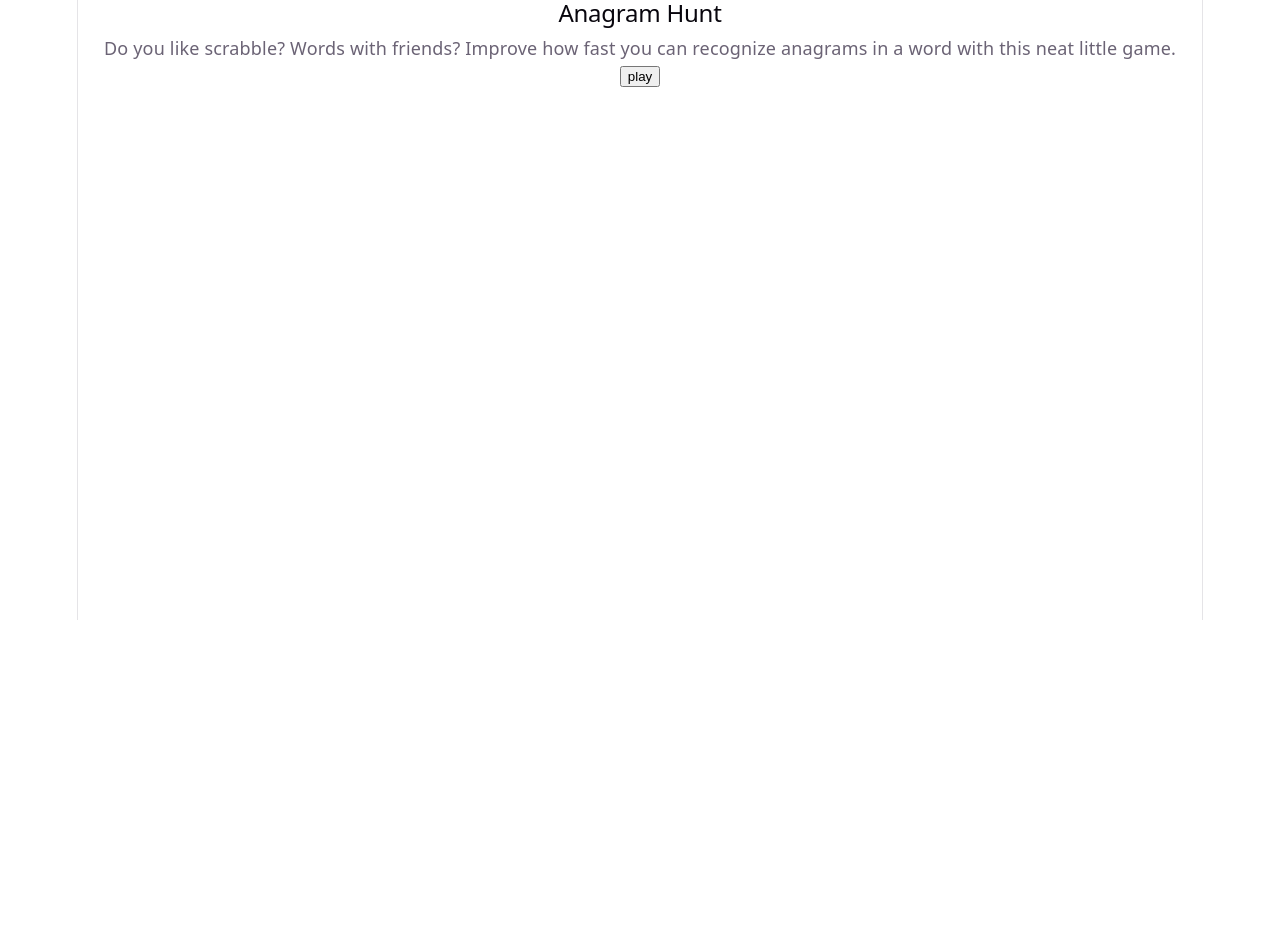
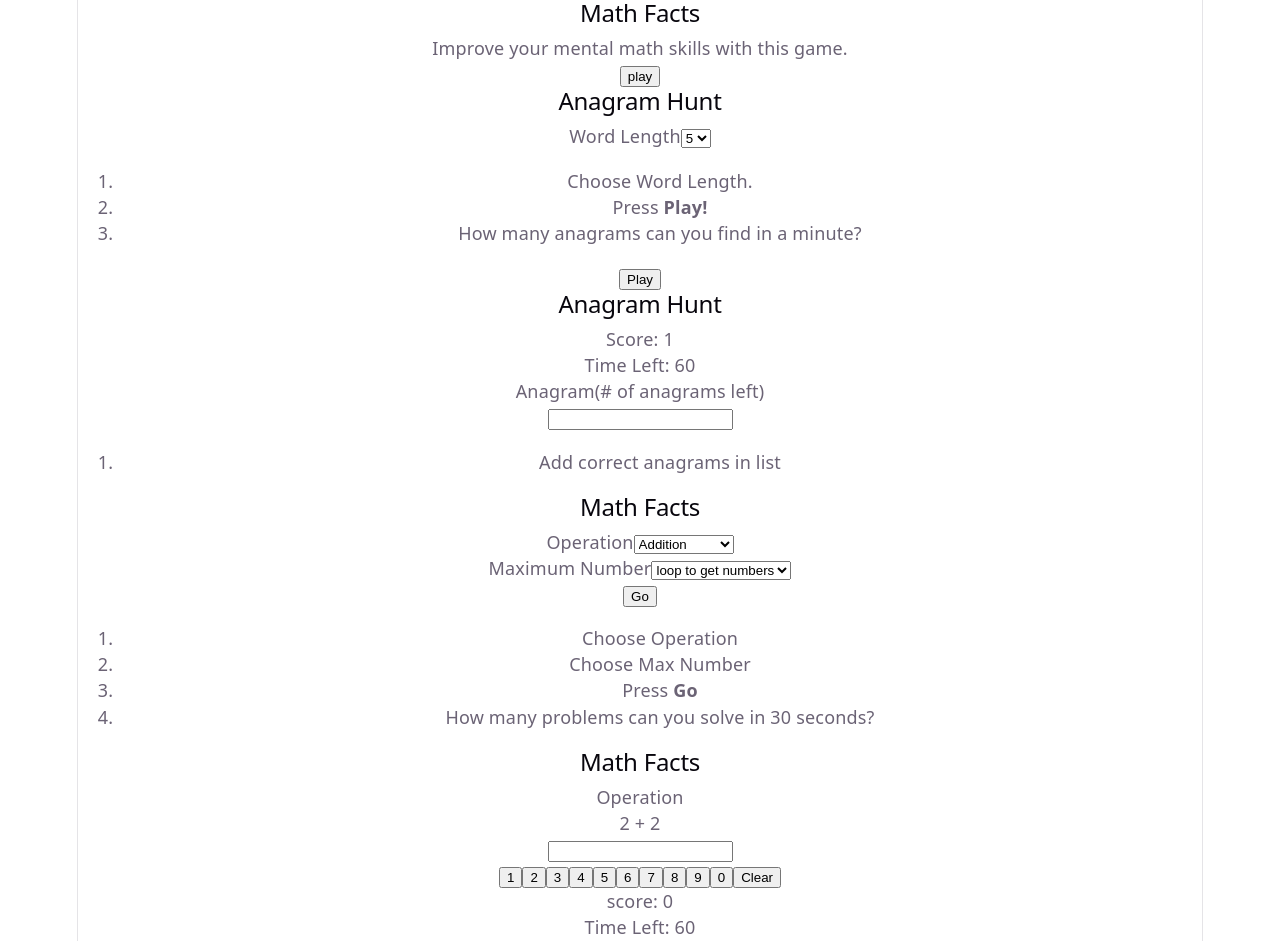
Before and after one commit to ryanstokes21/play2learn-react-practice, a React (Vite) app: page / in a window 1280 px wide. Shown: the part 180-1121 px from the top of the page. Before the commit the page ends 800 px from the top, so only its background shows below. Built offline with nearby package versions, Linux system fonts and the light colour scheme.

Commit message:
Add basic structure to all components

```diff
--- a/src/App.jsx
+++ b/src/App.jsx
@@ -1,33 +1,10 @@
+import Main from './components/Main';
 import './App.css';
 
 function App() {
   return (
     <>
-      <section>
-        <h1>
-          Play<span>2</span>Learn
-        </h1>
-        <div className="card">
-          <h2>Anagram Hunt</h2>
-          <p>
-            Do you like scrabble? Words with friends? Improve how fast you can
-            recognize anagrams in a word with this neat little game.
-          </p>
-          <div className="button-section">
-            <button>play</button>
-          </div>
-        </div>
-        <div className="card">
-          <h2>Anagram Hunt</h2>
-          <p>
-            Do you like scrabble? Words with friends? Improve how fast you can
-            recognize anagrams in a word with this neat little game.
-          </p>
-          <div className="button-section">
-            <button>play</button>
-          </div>
-        </div>
-      </section>
+      <Main />
     </>
   );
 }
--- /dev/null
+++ b/src/components/AnagramHunt/AnagramHuntGame.jsx
@@ -0,0 +1,39 @@
+function AnagramHuntGame() {
+  let timeLeft = 60;
+  if (timeLeft === 0) {
+    return (
+      <main>
+        <h2>Anagram Hunt</h2>
+        <div>
+          <p>Times Up!</p>
+          <p>you got</p>
+          <p>score</p>
+          <p>Anagrams</p>
+        </div>
+        <button>Play Again</button>
+        <button>Start Screen</button>
+      </main>
+    );
+  }
+
+  return (
+    <main>
+      <h2>Anagram Hunt</h2>
+      <div>
+        <p>Score: 1</p>
+        <p>Time Left: 60</p>
+      </div>
+      <div>
+        <p>Anagram(# of anagrams left)</p>
+        <input type="text" />
+      </div>
+      <div>
+        <ol>
+          <li>Add correct anagrams in list</li>
+        </ol>
+      </div>
+    </main>
+  );
+}
+
+export default AnagramHuntGame;
--- /dev/null
+++ b/src/components/AnagramHunt/AnagramHuntScreen.jsx
@@ -0,0 +1,27 @@
+function AnagramHuntScreen() {
+  return (
+    <main>
+      <h2>Anagram Hunt</h2>
+      <div>
+        <label htmlFor="wLength">Word Length</label>
+        <select id="wLength">
+          <option value="5">5</option>
+          <option value="7">7</option>
+          <option value="9">9</option>
+        </select>
+      </div>
+      <div>
+        <ol>
+          <li>Choose Word Length.</li>
+          <li>
+            Press <strong>Play!</strong>
+          </li>
+          <li>How many anagrams can you find in a minute?</li>
+        </ol>
+      </div>
+      <button>Play</button>
+    </main>
+  );
+}
+
+export default AnagramHuntScreen;
--- /dev/null
+++ b/src/components/Main.jsx
@@ -0,0 +1,22 @@
+import StartScreen from './StartScreen';
+import AnagramHuntScreen from './AnagramHunt/AnagramHuntScreen';
+import AnagramHuntGame from './AnagramHunt/AnagramHuntGame';
+import MathFactsScreen from './MathFacts/MathFactsScreen';
+import MathFactsGame from './MathFacts/MathFactsGame';
+
+function Main() {
+  return (
+    <>
+      <h1>
+        Play<span>2</span>Learn
+      </h1>
+      <StartScreen />
+      <AnagramHuntScreen />
+      <AnagramHuntGame />
+      <MathFactsScreen />
+      <MathFactsGame />
+    </>
+  );
+}
+
+export default Main;
--- /dev/null
+++ b/src/components/MathFacts/MathFactsGame.jsx
@@ -0,0 +1,42 @@
+function MathFactsGame() {
+  let timeLeft = 30;
+  if (timeLeft === 0) {
+    return (
+      <main>
+        <h2>Math Facts</h2>
+        <p>Operation</p>
+        <p>Times Up!</p>
+        <p>Your final score is:</p>
+        <p>7</p>
+        <button>Play Again</button>
+        <button>Start Screen</button>
+      </main>
+    );
+  }
+
+  return (
+    <main>
+      <h2>Math Facts</h2>
+      <p>Operation</p>
+      <p>2 + 2</p>
+      <input type="text" readOnly />
+      <div className="keyboard">
+        <button>1</button>
+        <button>2</button>
+        <button>3</button>
+        <button>4</button>
+        <button>5</button>
+        <button>6</button>
+        <button>7</button>
+        <button>8</button>
+        <button>9</button>
+        <button>0</button>
+        <button>Clear</button>
+      </div>
+      <p>score: 0</p>
+      <p>Time Left: 60</p>
+    </main>
+  );
+}
+
+export default MathFactsGame;
--- /dev/null
+++ b/src/components/MathFacts/MathFactsScreen.jsx
@@ -0,0 +1,34 @@
+function MathFactsScreen() {
+  return (
+    <main>
+      <h2>Math Facts</h2>
+      <div>
+        <label htmlFor="operation">Operation</label>
+        <select name="operation" id="operation">
+          <option value="addition">Addition</option>
+          <option value="Subtraction">Subtraction</option>
+          <option value="Multiplication">Multiplication</option>
+        </select>
+      </div>
+      <div>
+        <label htmlFor="maxNumber">Maximum Number</label>
+        <select name="maxNumber" id="maxNumber">
+          <option value="1">loop to get numbers</option>
+        </select>
+      </div>
+      <button>Go</button>
+      <div>
+        <ol>
+          <li>Choose Operation</li>
+          <li>Choose Max Number</li>
+          <li>
+            Press <strong>Go</strong>
+          </li>
+          <li>How many problems can you solve in 30 seconds?</li>
+        </ol>
+      </div>
+    </main>
+  );
+}
+
+export default MathFactsScreen;
--- /dev/null
+++ b/src/components/StartScreen.jsx
@@ -0,0 +1,25 @@
+function StartScreen() {
+  return (
+    <main>
+      <div className="card">
+        <h2>Anagram Hunt</h2>
+        <p>
+          Do you like scrabble? Words with friends? Improve how fast you can
+          recognize anagrams in a word with this neat little game.
+        </p>
+        <div className="button-section">
+          <button>play</button>
+        </div>
+      </div>
+      <div className="card">
+        <h2>Math Facts</h2>
+        <p>Improve your mental math skills with this game.</p>
+        <div className="button-section">
+          <button>play</button>
+        </div>
+      </div>
+    </main>
+  );
+}
+
+export default StartScreen;
```
